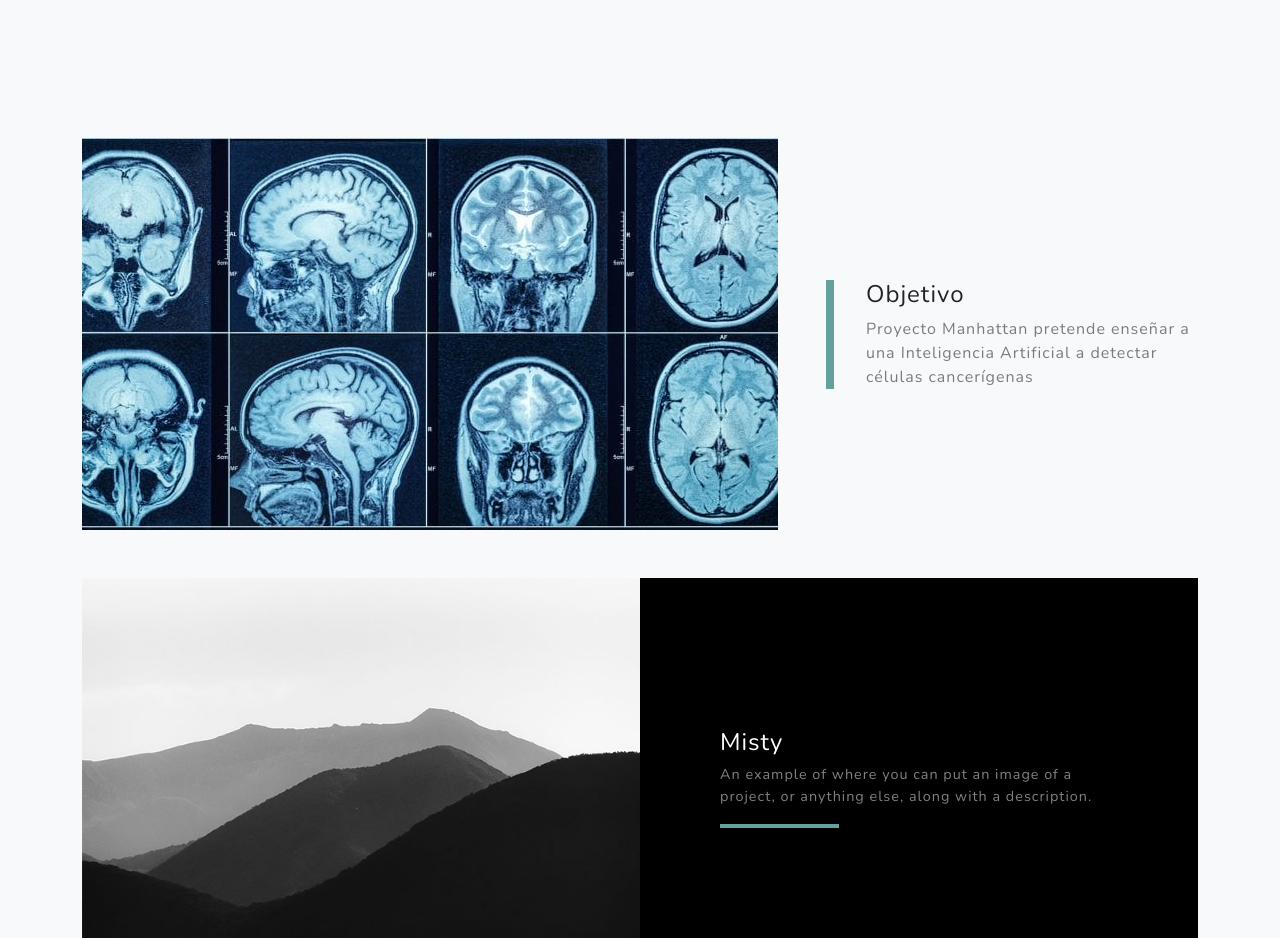
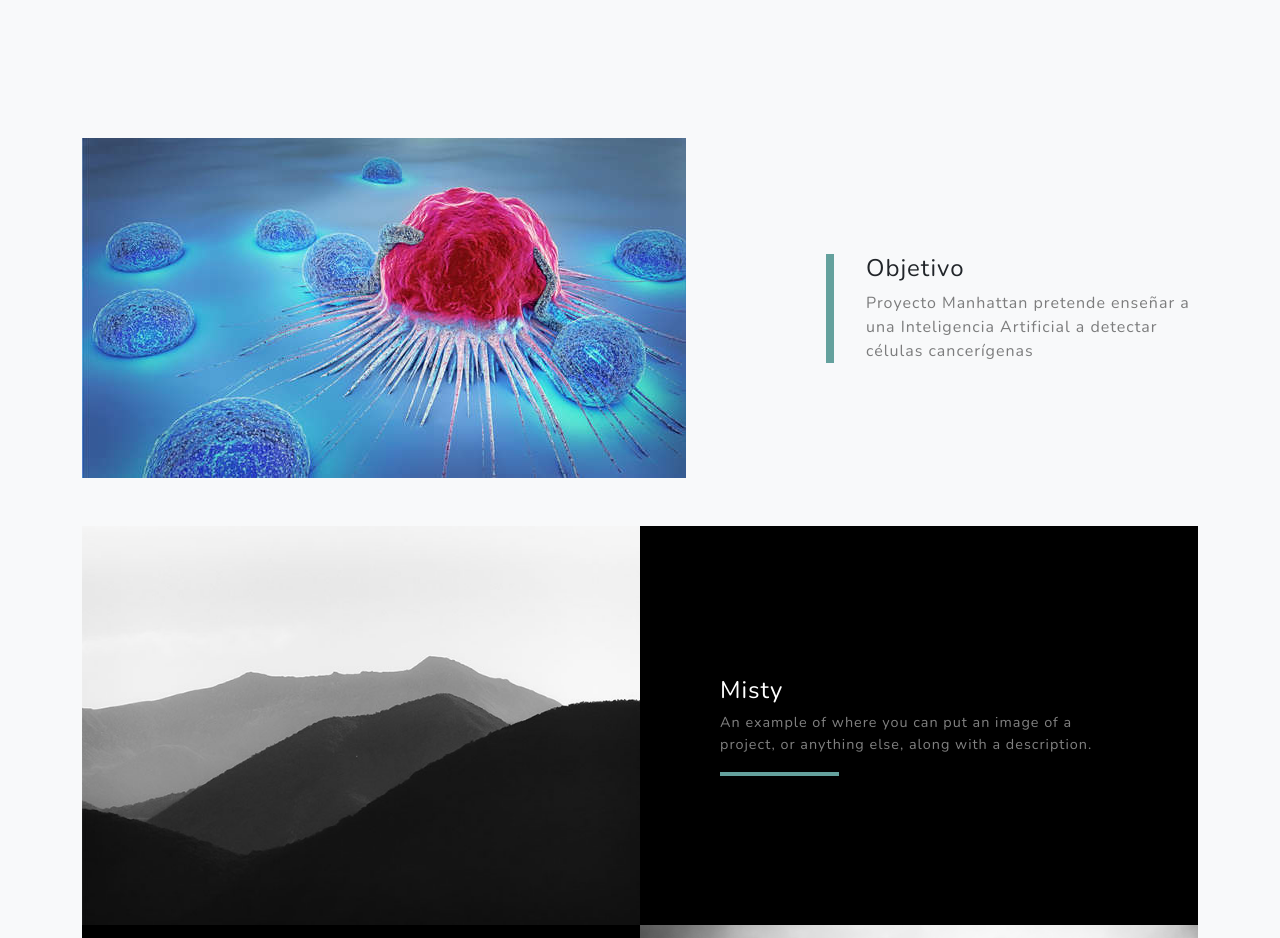
Before and after one commit to EliMarro/Proyecto-Manhattan, a plain HTML site: page index.html in a window 1280 px wide. Shown: the part 1220-2158 px from the top of the page. Drawn offline with nearby package versions, Linux system fonts and the light colour scheme.

Commit message:
Update index.html

```diff
--- a/index.html
+++ b/index.html
@@ -64,7 +64,7 @@
             <div class="container">
                 <!-- Featured Project Row-->
                 <div class="row align-items-center no-gutters mb-4 mb-lg-5">
-                    <div class="col-xl-8 col-lg-7"><img class="img-fluid mb-3 mb-lg-0" src="assets/img/MRI.jpg" alt="" /></div>
+                    <div class="col-xl-8 col-lg-7"><img class="img-fluid mb-3 mb-lg-0" src="assets/img/celulacancerigena.jpg" alt="" /></div>
                     <div class="col-xl-4 col-lg-5">
                         <div class="featured-text text-center text-lg-left">
                             <h4>Objetivo</h4>
```
